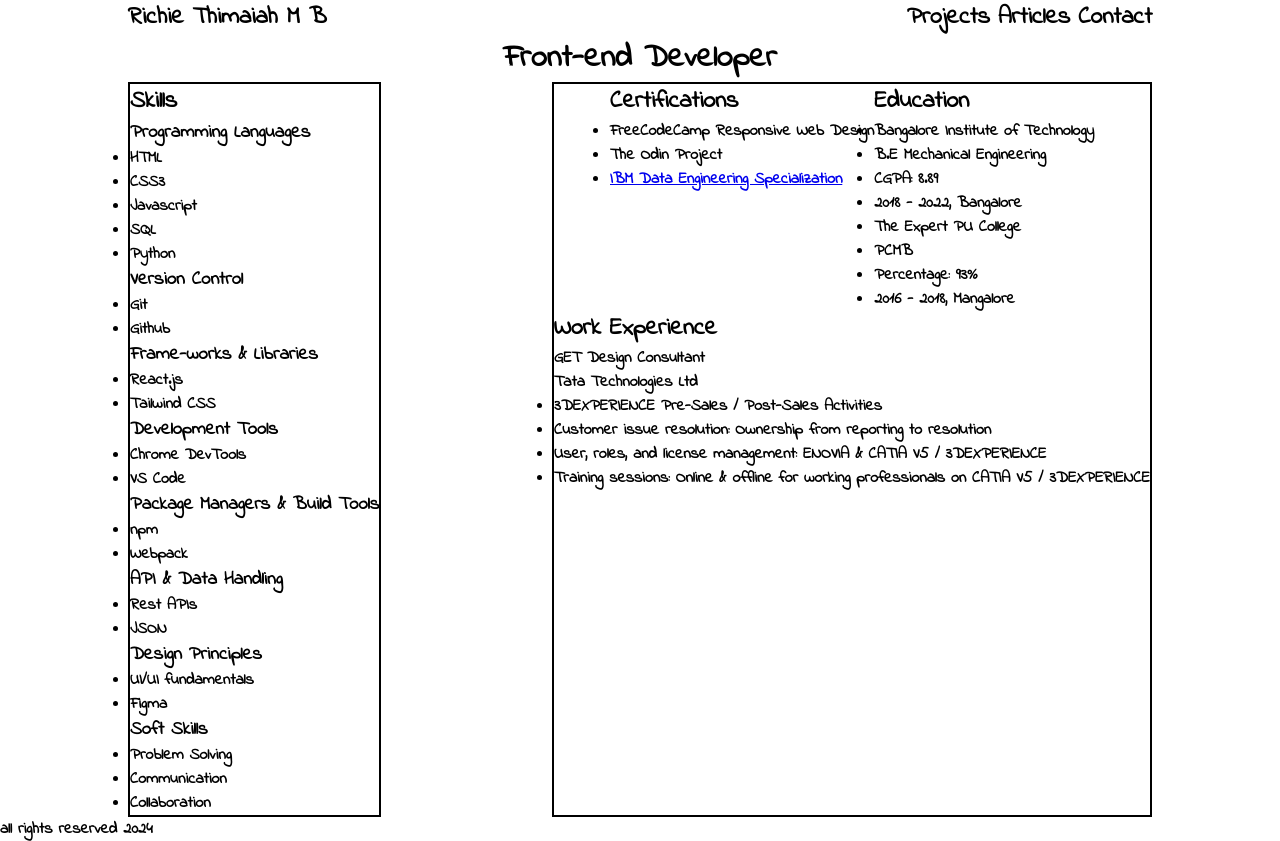
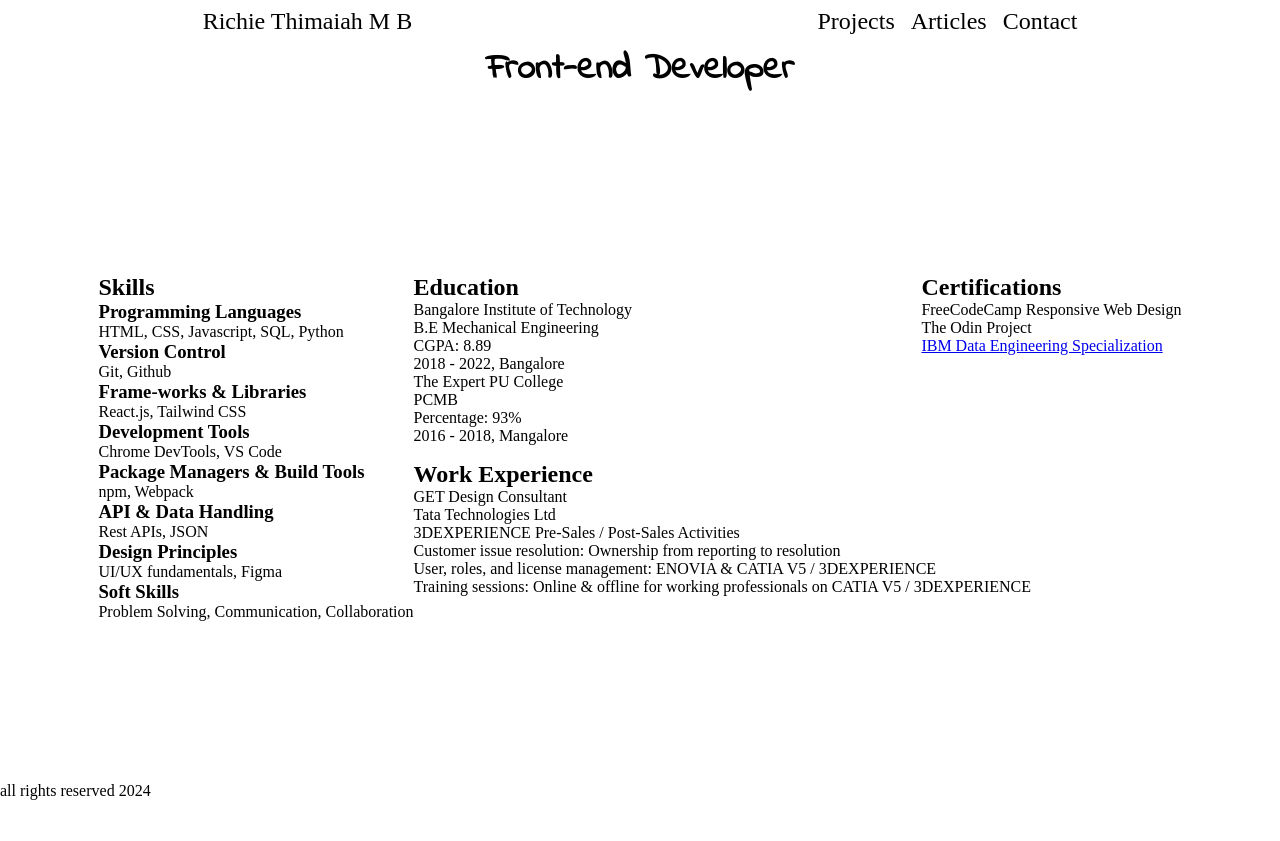
Before and after one commit to richiethimaiah13/Personal-Portfolio-Project, a plain HTML site: page index.html in a window 1280 px wide. After the commit the page ends 800 px from the top, so only its background shows below. Drawn offline with Linux system fonts and the light colour scheme.

Commit message:
Add styling to header and main section
Convert skill sets from list to paragraphs
Add styling to header and partially to main section

```diff
--- a/index.html
+++ b/index.html
@@ -73,63 +73,35 @@
                 <h2>Skills</h2>
                 <div class="skill-set">
                     <h3>Programming Languages</h3>
-                    <ul>
-                        <li>HTML</li>
-                        <li>CSS3</li>
-                        <li>Javascript</li>
-                        <li>SQL</li>
-                        <li>Python</li>
-                    </ul>
+                    <p>HTML, CSS, Javascript, SQL, Python</p>
                 </div>
                 <div class="skill-set">
                     <h3>Version Control</h3>
-                    <ul>
-                        <li>Git</li>
-                        <li>Github</li>
-                    </ul>
+                    <p>Git, Github</p>
                 </div>
                 <div class="skill-set">
                     <h3>Frame-works & Libraries</h3>
-                    <ul>
-                        <li>React.js</li>
-                        <li>Tailwind CSS</li>
-                    </ul>
+                    <p>React.js, Tailwind CSS</p>
                 </div>
                 <div class="skill-set">
                     <h3>Development Tools</h3>
-                    <ul>
-                        <li>Chrome DevTools</li>
-                        <li>VS Code</li>
-                    </ul>
+                    <p>Chrome DevTools, VS Code</p>
                 </div>
                 <div class="skill-set">
                     <h3>Package Managers & Build Tools</h3>
-                    <ul>
-                        <li>npm</li>
-                        <li>Webpack</li>
-                    </ul>
+                    <p>npm, Webpack</p>
                 </div>
                 <div class="skill-set">
                     <h3>API & Data Handling</h3>
-                    <ul>
-                        <li>Rest APIs</li>
-                        <li>JSON</li>
-                    </ul>
+                    <p>Rest APIs, JSON</p>
                 </div>
                 <div class="skill-set">
                     <h3>Design Principles</h3>
-                    <ul>
-                        <li>UI/UI fundamentals</li>
-                        <li>Figma</li>
-                    </ul>
+                    <p>UI/UX fundamentals, Figma</p>
                 </div>
                 <div class="skill-set">
                     <h3>Soft Skills</h3>
-                    <ul>
-                        <li>Problem Solving</li>
-                        <li>Communication</li>
-                        <li>Collaboration</li>
-                    </ul>
+                    <p>Problem Solving, Communication, Collaboration</p>
                 </div>
             </section>
         </main>
--- a/style.css
+++ b/style.css
@@ -1,26 +1,36 @@
 /* style.css */
-
 
 * {
     padding: 0px;
-    margin: 0px;
-    font-family: "Indie Flower";
-    font-weight: 600;
+    margin:  0px;
+    box-sizing: border-box;
+
 }
 
+body {
+    height: 100vh;
+    display: flex;
+    flex-direction: column;
+    justify-content: space-between;
+}
 
 header {
     display: flex;
     flex-direction: column;
-    padding: 0px 10%;
+    margin: 8px 0px;
+    /* border:  2px solid red; */
 }
 
-.header {
+.header{
     display: flex;
-    justify-content: space-between;
     font-size: 24px;
+    justify-content: space-around;
     flex-wrap: wrap;
 }
+
+/* .header > * {
+    border: 2px solid black;
+} */
 
 .name {
     flex-shrink: 0;
@@ -28,7 +38,7 @@ header {
 
 nav {
     display: flex;
-    gap: 8px;
+    gap: 16px;
 }
 
 nav a {
@@ -40,36 +50,40 @@ nav a:hover {
     text-decoration: underline;
 }
 
-
-.hero-text {
-    display: flex;
-    justify-content: center;
+h1 {
+    align-self: center;
+    font-size: 36px;
+    padding: 8px;
+    flex-shrink: 0;
+    font-family: "Indie Flower";
+    font-weight: 600;
 }
 
-/* above is for header */
+/* above css code is for header section */
 
 main {
     display: flex;
     flex-direction: row-reverse;
-    justify-content: space-between;
     flex-wrap: wrap;
-    padding: 0px 10%;
-    gap: 2px;
-
-}
-
-main > * {
-    border: 2px solid black;
+    justify-content: center;
 }
 
 .main-section {
     display: flex;
     flex-direction: column;
-    align-items: center;
+    flex-basis: 60%;
+    flex-wrap: wrap;
+    gap: 16px;
+}
+
+.main-section ul {
+    list-style: none;
 }
 
 .top-half {
     display: flex;
+    flex-direction: row-reverse;
     justify-content: space-between;
     flex-wrap: wrap;
+
 }
```
